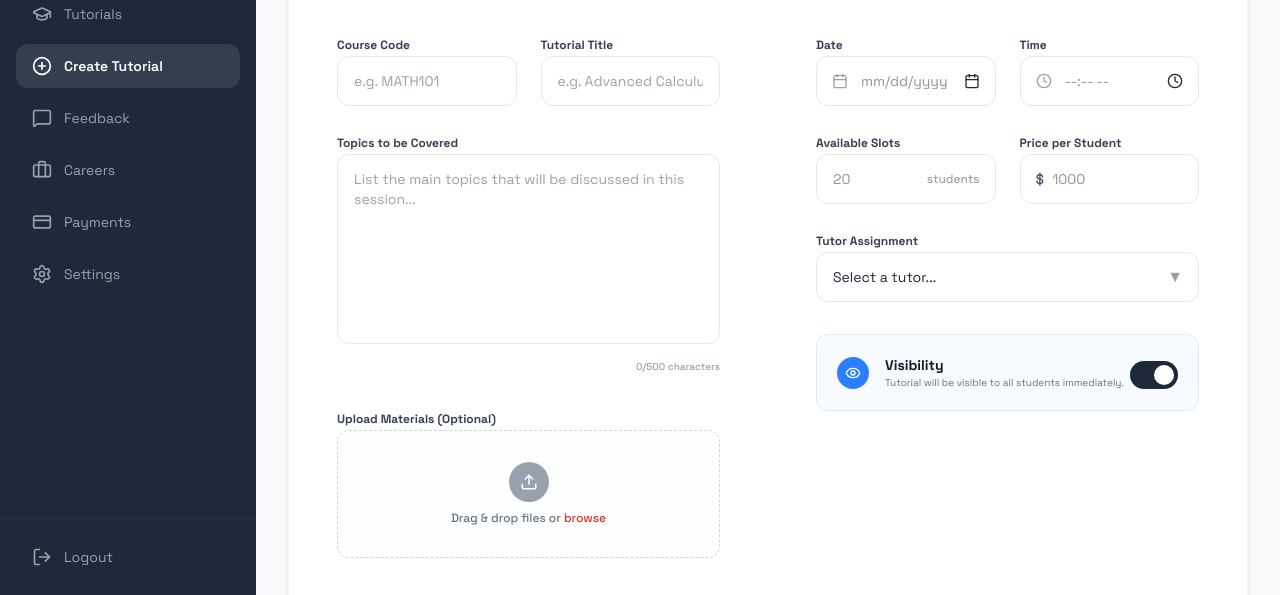
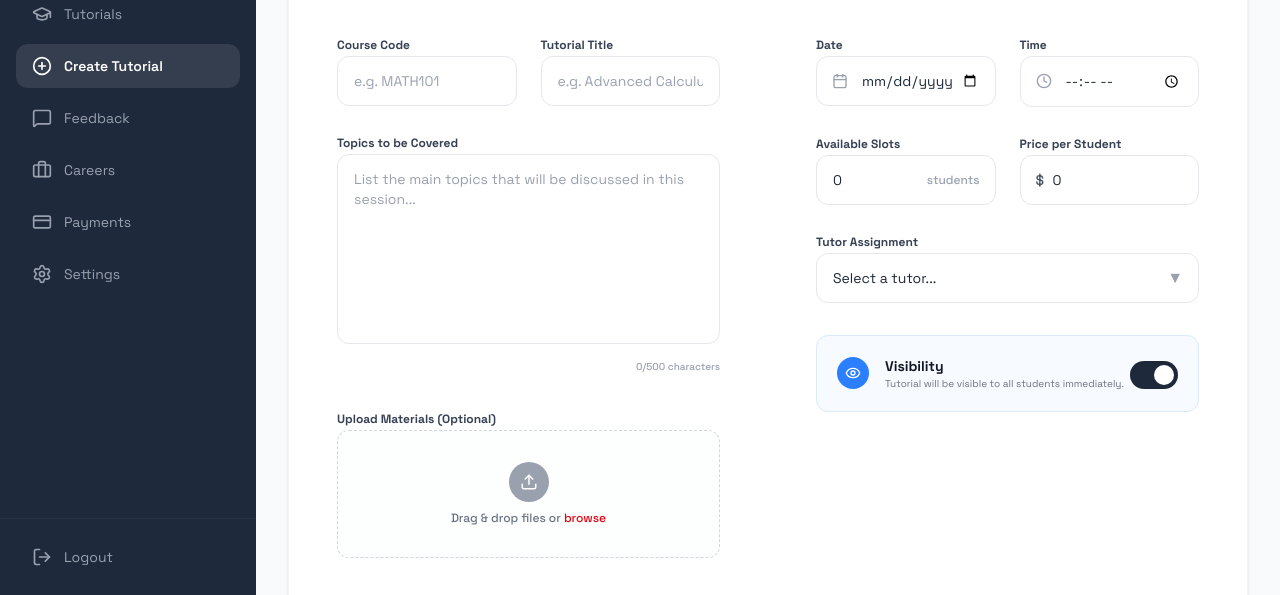
Before and after one commit to astartutorials/astutorials-v1, a Next.js app: page /admin/create-tutorial in a window 1280 px wide. Shown: the part 205-800 px from the top of the page. Built offline with nearby package versions, Linux system fonts and the light colour scheme.

Commit message:
integrated tutorials creation

```diff
--- a/app/admin/(dashboard)/create-tutorial/page.tsx
+++ b/app/admin/(dashboard)/create-tutorial/page.tsx
@@ -1,18 +1,132 @@
-'use client';
+"use client";
 
-import { Calendar, Clock, DollarSign, Upload, Eye, Bell } from "lucide-react";
+import { Calendar, Clock, Upload, Eye, Bell } from "lucide-react";
+import { useState } from "react";
+
+/* ================================
+   Request Payload
+================================ */
+
+export interface CreateTutorialRequest {
+  code: string;
+  title: string;
+  teacher: string;
+  capacity: number;
+  time: string;
+  description: string;
+  date: string; // YYYY-MM-DD
+  price: number;
+  colorScheme: string;
+  status: "active" | "draft";
+}
+
+/* ================================
+   Tutorial Entity (Response Shape)
+================================ */
+
+export interface Tutorial {
+  id: string;
+  code: string;
+  title: string;
+  teacher: string;
+  description: string;
+  date: string;
+  time: string;
+  seats_total: number;
+  price: number;
+  color_scheme: string;
+  status: string;
+  created_at: string;
+  updated_at: string;
+}
+
+export interface CreateTutorialSuccessResponse {
+  message: string;
+  tutorial: Tutorial;
+}
+
+export interface CreateTutorialErrorResponse {
+  message: string;
+}
 
 export default function CreateTutorialPage() {
+  const [loading, setLoading] = useState<boolean>(false);
+  const [error, setError] = useState<string | null>(null);
+  const [success, setSuccess] = useState<string | null>(null);
+
+  const [formData, setFormData] = useState<CreateTutorialRequest>({
+    code: "",
+    title: "",
+    teacher: "",
+    capacity: 0,
+    time: "",
+    description: "",
+    date: "",
+    price: 0,
+    colorScheme: "red",
+    status: "active",
+  });
+
+  function handleChange(
+    e: React.ChangeEvent<
+      HTMLInputElement | HTMLTextAreaElement | HTMLSelectElement
+    >
+  ) {
+    const { name, value } = e.target;
+    setFormData((prev) => ({
+      ...prev,
+      [name]: name === "capacity" || name === "price" ? Number(value) : value,
+    }));
+  }
+
+  async function submitData(data: CreateTutorialRequest) {
+    setLoading(true);
+    setError(null);
+    setSuccess(null);
+
+    try {
+      const response = await fetch(`/api/admin/tutorials`, {
+        method: "POST",
+        headers: { "Content-Type": "application/json" },
+        body: JSON.stringify(data),
+      });
+
+      const resData: CreateTutorialSuccessResponse | CreateTutorialErrorResponse =
+        await response.json();
+
+      if (!response.ok) {
+        throw new Error(resData.message || "Failed to create tutorial");
+      }
+
+      setSuccess(resData.message);
+    } catch (err: any) {
+      setError(err.message || "Something went wrong");
+    } finally {
+      setLoading(false);
+    }
+  }
+
+  async function handleSubmit(e: React.SyntheticEvent<HTMLFormElement>) {
+    e.preventDefault();
+    await submitData({ ...formData, status: "active" });
+  }
+
+  async function handleSaveDraft() {
+    await submitData({ ...formData, status: "draft" });
+  }
+
   return (
     <div className="max-w-[1400px] mx-auto">
       {/* Page Header */}
       <div className="flex justify-between items-start mb-8">
         <div>
-          <h1 className="text-3xl font-bold text-gray-900 mb-1">Create New Tutorial</h1>
+          <h1 className="text-3xl font-bold text-gray-900 mb-1">
+            Create New Tutorial
+          </h1>
           <p className="text-gray-500">Set up a new group session for students.</p>
         </div>
         <div className="flex items-center gap-4">
-          <button className="p-2 text-gray-400 hover:text-gray-600 relative">
+          <button type="button" className="p-2 text-gray-400 hover:text-gray-600 relative">
             <Bell size={24} />
             <span className="absolute top-2 right-2 w-2 h-2 bg-red-500 rounded-full border-2 border-white"></span>
           </button>
@@ -22,11 +136,24 @@ export default function CreateTutorialPage() {
         </div>
       </div>
 
+      {/* Feedback Messages */}
+      {error && (
+        <div className="mb-6 px-4 py-3 rounded-xl bg-red-50 border border-red-200 text-red-700 text-sm font-medium">
+          {error}
+        </div>
+      )}
+      {success && (
+        <div className="mb-6 px-4 py-3 rounded-xl bg-green-50 border border-green-200 text-green-700 text-sm font-medium">
+          {success}
+        </div>
+      )}
+
       {/* Main Content Card */}
+      <form onSubmit={handleSubmit}>
         <div className="bg-white rounded-3xl shadow-sm border border-gray-100 p-8 md:p-12">
           <div className="grid grid-cols-1 lg:grid-cols-2 gap-16 lg:gap-24">
 
-          {/* Left Column: General Info */}
+            {/* ── Left Column: General Info ── */}
             <div className="space-y-8">
               <div>
                 <div className="flex items-center gap-3 mb-8">
@@ -39,38 +166,64 @@ export default function CreateTutorialPage() {
                 <div className="grid grid-cols-2 gap-6 mb-6">
                   <div className="space-y-2">
                     <label className="text-xs font-bold text-gray-700">Course Code</label>
-                  <input type="text" placeholder="e.g. MATH101" className="w-full px-4 py-3.5 rounded-xl border border-gray-200 focus:border-[var(--astar-red)] focus:ring-4 focus:ring-red-500/10 outline-none transition-all placeholder:text-gray-400 text-gray-800 text-sm" />
+                    <input
+                      name="code"
+                      value={formData.code}
+                      onChange={handleChange}
+                      type="text"
+                      placeholder="e.g. MATH101"
+                      className="w-full px-4 py-3.5 rounded-xl border border-gray-200 focus:border-red-500 focus:ring-4 focus:ring-red-500/10 outline-none transition-all placeholder:text-gray-400 text-gray-800 text-sm"
+                    />
                   </div>
                   <div className="space-y-2">
                     <label className="text-xs font-bold text-gray-700">Tutorial Title</label>
-                  <input type="text" placeholder="e.g. Advanced Calculus Review" className="w-full px-4 py-3.5 rounded-xl border border-gray-200 focus:border-[var(--astar-red)] focus:ring-4 focus:ring-red-500/10 outline-none transition-all placeholder:text-gray-400 text-gray-800 text-sm" />
+                    <input
+                      name="title"
+                      value={formData.title}
+                      onChange={handleChange}
+                      type="text"
+                      placeholder="e.g. Advanced Calculus Review"
+                      className="w-full px-4 py-3.5 rounded-xl border border-gray-200 focus:border-red-500 focus:ring-4 focus:ring-red-500/10 outline-none transition-all placeholder:text-gray-400 text-gray-800 text-sm"
+                    />
                   </div>
                 </div>
 
                 <div className="space-y-2">
                   <label className="text-xs font-bold text-gray-700">Topics to be Covered</label>
                   <textarea
+                    name="description"
+                    value={formData.description}
+                    onChange={handleChange}
+                    maxLength={500}
                     rows={8}
                     placeholder="List the main topics that will be discussed in this session..."
-                  className="w-full px-4 py-3.5 rounded-xl border border-gray-200 focus:border-[var(--astar-red)] focus:ring-4 focus:ring-red-500/10 outline-none transition-all placeholder:text-gray-400 text-gray-800 resize-none text-sm"
+                    className="w-full px-4 py-3.5 rounded-xl border border-gray-200 focus:border-red-500 focus:ring-4 focus:ring-red-500/10 outline-none transition-all placeholder:text-gray-400 text-gray-800 resize-none text-sm"
                   />
-                <div className="text-right text-[10px] text-gray-400 font-medium">0/500 characters</div>
+                  {/* ✅ Dynamic character count */}
+                  <div className="text-right text-[10px] text-gray-400 font-medium">
+                    {formData.description.length}/500 characters
+                  </div>
                 </div>
               </div>
 
               {/* Upload Materials */}
               <div className="space-y-2">
-              <label className="text-xs font-bold text-gray-700">Upload Materials (Optional)</label>
-              <div className="border border-dashed border-gray-300 rounded-xl h-32 flex flex-col items-center justify-center text-center hover:border-[var(--astar-red)] hover:bg-red-50/10 transition-colors cursor-pointer group bg-gray-50/30">
-                <div className="w-10 h-10 bg-gray-400 text-white rounded-full flex items-center justify-center mb-2 group-hover:bg-[var(--astar-red)] transition-colors">
+                <label className="text-xs font-bold text-gray-700">
+                  Upload Materials (Optional)
+                </label>
+                <div className="border border-dashed border-gray-300 rounded-xl h-32 flex flex-col items-center justify-center text-center hover:border-red-500 hover:bg-red-50/10 transition-colors cursor-pointer group bg-gray-50/30">
+                  <div className="w-10 h-10 bg-gray-400 text-white rounded-full flex items-center justify-center mb-2 group-hover:bg-red-600 transition-colors">
                     <Upload size={18} />
                   </div>
-                <p className="text-xs text-gray-500 font-medium">Drag & drop files or <span className="text-[var(--astar-red)]">browse</span></p>
+                  <p className="text-xs text-gray-500 font-medium">
+                    Drag & drop files or{" "}
+                    <span className="text-red-600">browse</span>
+                  </p>
                 </div>
               </div>
             </div>
 
-          {/* Right Column: Schedule & Capacity */}
+            {/* ── Right Column: Schedule & Capacity ── */}
             <div className="space-y-8">
               <div>
                 <div className="flex items-center gap-3 mb-8">
@@ -84,17 +237,35 @@ export default function CreateTutorialPage() {
                   <div className="space-y-2">
                     <label className="text-xs font-bold text-gray-700">Date</label>
                     <div className="relative">
-                    <Calendar className="absolute left-4 top-1/2 -translate-y-1/2 text-gray-400" size={16} />
-                    <input type="text" placeholder="mm/dd/yyyy" className="w-full pl-11 pr-4 py-3.5 rounded-xl border border-gray-200 focus:border-[var(--astar-red)] focus:ring-4 focus:ring-red-500/10 outline-none transition-all text-gray-800 text-sm" />
-                    <Calendar className="absolute right-4 top-1/2 -translate-y-1/2 text-gray-800" size={16} />
+                      <Calendar
+                        className="absolute left-4 top-1/2 -translate-y-1/2 text-gray-400 pointer-events-none"
+                        size={16}
+                      />
+                      {/* ✅ type="date" for YYYY-MM-DD compatibility */}
+                      <input
+                        type="date"
+                        name="date"
+                        value={formData.date}
+                        onChange={handleChange}
+                        className="w-full pl-11 pr-4 py-3.5 rounded-xl border border-gray-200 focus:border-red-500 focus:ring-4 focus:ring-red-500/10 outline-none transition-all text-gray-800 text-sm"
+                      />
                     </div>
                   </div>
                   <div className="space-y-2">
                     <label className="text-xs font-bold text-gray-700">Time</label>
                     <div className="relative">
-                    <Clock className="absolute left-4 top-1/2 -translate-y-1/2 text-gray-400" size={16} />
-                    <input type="text" placeholder="--:-- --" className="w-full pl-11 pr-4 py-3.5 rounded-xl border border-gray-200 focus:border-[var(--astar-red)] focus:ring-4 focus:ring-red-500/10 outline-none transition-all text-gray-800 text-sm" />
-                     <Clock className="absolute right-4 top-1/2 -translate-y-1/2 text-gray-800" size={16} />
+                      <Clock
+                        className="absolute left-4 top-1/2 -translate-y-1/2 text-gray-400 pointer-events-none"
+                        size={16}
+                      />
+                      {/* ✅ type="time" for proper time value */}
+                      <input
+                        type="time"
+                        name="time"
+                        value={formData.time}
+                        onChange={handleChange}
+                        className="w-full pl-11 pr-4 py-3.5 rounded-xl border border-gray-200 focus:border-red-500 focus:ring-4 focus:ring-red-500/10 outline-none transition-all text-gray-800 text-sm"
+                      />
                     </div>
                   </div>
                 </div>
@@ -103,33 +274,61 @@ export default function CreateTutorialPage() {
                   <div className="space-y-2">
                     <label className="text-xs font-bold text-gray-700">Available Slots</label>
                     <div className="relative">
-                    <input type="number" placeholder="20" className="w-full px-4 py-3.5 rounded-xl border border-gray-200 focus:border-[var(--astar-red)] focus:ring-4 focus:ring-red-500/10 outline-none transition-all text-gray-800 text-sm" />
-                    <span className="absolute right-4 top-1/2 -translate-y-1/2 text-gray-400 text-xs font-medium">students</span>
+                      <input
+                        type="number"
+                        name="capacity"
+                        value={formData.capacity}
+                        onChange={handleChange}
+                        placeholder="20"
+                        min={0}
+                        className="w-full px-4 py-3.5 rounded-xl border border-gray-200 focus:border-red-500 focus:ring-4 focus:ring-red-500/10 outline-none transition-all text-gray-800 text-sm"
+                      />
+                      <span className="absolute right-4 top-1/2 -translate-y-1/2 text-gray-400 text-xs font-medium pointer-events-none">
+                        students
+                      </span>
                     </div>
                   </div>
                   <div className="space-y-2">
                     <label className="text-xs font-bold text-gray-700">Price per Student</label>
                     <div className="relative">
-                    <span className="absolute left-4 top-1/2 -translate-y-1/2 text-gray-600 text-sm font-medium">$</span>
-                    <input type="number" placeholder="1000" className="w-full pl-8 pr-4 py-3.5 rounded-xl border border-gray-200 focus:border-[var(--astar-red)] focus:ring-4 focus:ring-red-500/10 outline-none transition-all text-gray-800 text-sm" />
+                      <span className="absolute left-4 top-1/2 -translate-y-1/2 text-gray-600 text-sm font-medium pointer-events-none">
+                        $
+                      </span>
+                      <input
+                        type="number"
+                        name="price"
+                        value={formData.price}
+                        onChange={handleChange}
+                        placeholder="1000"
+                        min={0}
+                        className="w-full pl-8 pr-4 py-3.5 rounded-xl border border-gray-200 focus:border-red-500 focus:ring-4 focus:ring-red-500/10 outline-none transition-all text-gray-800 text-sm"
+                      />
                     </div>
                   </div>
                 </div>
 
+                {/* ✅ Tutor select wired to formData.teacher */}
                 <div className="space-y-2">
                   <label className="text-xs font-bold text-gray-700">Tutor Assignment</label>
                   <div className="relative">
-                   <select className="w-full px-4 py-3.5 rounded-xl border border-gray-200 focus:border-[var(--astar-red)] focus:ring-4 focus:ring-red-500/10 outline-none transition-all text-gray-800 bg-white appearance-none text-sm">
+                    <select
+                      name="teacher"
+                      value={formData.teacher}
+                      onChange={handleChange}
+                      className="w-full px-4 py-3.5 rounded-xl border border-gray-200 focus:border-red-500 focus:ring-4 focus:ring-red-500/10 outline-none transition-all text-gray-800 bg-white appearance-none text-sm"
+                    >
                       <option value="">Select a tutor...</option>
                       <option value="john">John Adeyemi</option>
                       <option value="sarah">Sarah Smith</option>
                     </select>
-                   <div className="absolute right-4 top-1/2 -translate-y-1/2 pointer-events-none text-gray-400">▼</div>
+                    <div className="absolute right-4 top-1/2 -translate-y-1/2 pointer-events-none text-gray-400">
+                      ▼
+                    </div>
                   </div>
                 </div>
               </div>
 
-            {/* Visibility */}
+              {/* Visibility toggle */}
               <div className="bg-blue-50/50 rounded-xl p-5 flex items-center justify-between border border-blue-100">
                 <div className="flex items-center gap-4">
                   <div className="w-8 h-8 rounded-full bg-blue-500 text-white flex items-center justify-center">
@@ -137,12 +336,22 @@ export default function CreateTutorialPage() {
                   </div>
                   <div>
                     <h4 className="font-bold text-gray-900 text-sm">Visibility</h4>
-                   <p className="text-[10px] text-gray-500">Tutorial will be visible to all students immediately.</p>
+                    <p className="text-[10px] text-gray-500">
+                      Tutorial will be visible to all students immediately.
+                    </p>
                   </div>
                 </div>
                 <div className="relative inline-block w-12 h-6 transition duration-200 ease-in-out">
-                  <input type="checkbox" id="toggle" className="peer absolute opacity-0 w-0 h-0" defaultChecked />
-                  <label htmlFor="toggle" className="block w-12 h-7 bg-[#1E293B] rounded-full cursor-pointer transition-colors relative before:content-[''] before:absolute before:top-1 before:left-1 before:w-5 before:h-5 before:bg-white before:rounded-full before:transition-transform peer-checked:before:translate-x-5 shadow-inner"></label>
+                  <input
+                    type="checkbox"
+                    id="toggle"
+                    className="peer absolute opacity-0 w-0 h-0"
+                    defaultChecked
+                  />
+                  <label
+                    htmlFor="toggle"
+                    className="block w-12 h-7 bg-[#1E293B] rounded-full cursor-pointer transition-colors relative before:content-[''] before:absolute before:top-1 before:left-1 before:w-5 before:h-5 before:bg-white before:rounded-full before:transition-transform peer-checked:before:translate-x-5 shadow-inner"
+                  ></label>
                 </div>
               </div>
             </div>
@@ -150,14 +359,25 @@ export default function CreateTutorialPage() {
 
           {/* Footer Actions */}
           <div className="flex justify-end gap-3 mt-12 pt-6 border-t border-gray-50">
-          <button className="px-8 py-3.5 rounded-xl border border-gray-200 text-gray-600 font-bold text-sm hover:bg-gray-50 transition-colors">
-            Save Draft
+            {/* ✅ Save Draft fires submitData with status:"draft" */}
+            <button
+              type="button"
+              onClick={handleSaveDraft}
+              disabled={loading}
+              className="px-8 py-3.5 rounded-xl border border-gray-200 text-gray-600 font-bold text-sm hover:bg-gray-50 transition-colors disabled:opacity-50"
+            >
+              {loading ? "Saving..." : "Save Draft"}
             </button>
-          <button className="px-8 py-3.5 rounded-xl bg-[#C1121F] text-white font-bold text-sm shadow-xl shadow-red-500/10 hover:shadow-red-500/20 transition-all">
-            Publish Tutorial
+            <button
+              type="submit"
+              disabled={loading}
+              className="px-8 py-3.5 rounded-xl bg-[#C1121F] text-white font-bold text-sm shadow-xl shadow-red-500/10 hover:shadow-red-500/20 transition-all disabled:opacity-50"
+            >
+              {loading ? "Publishing..." : "Publish Tutorial"}
             </button>
           </div>
         </div>
+      </form>
     </div>
   );
 }
```
Lines whose indentation alone changed are shown as unchanged.
